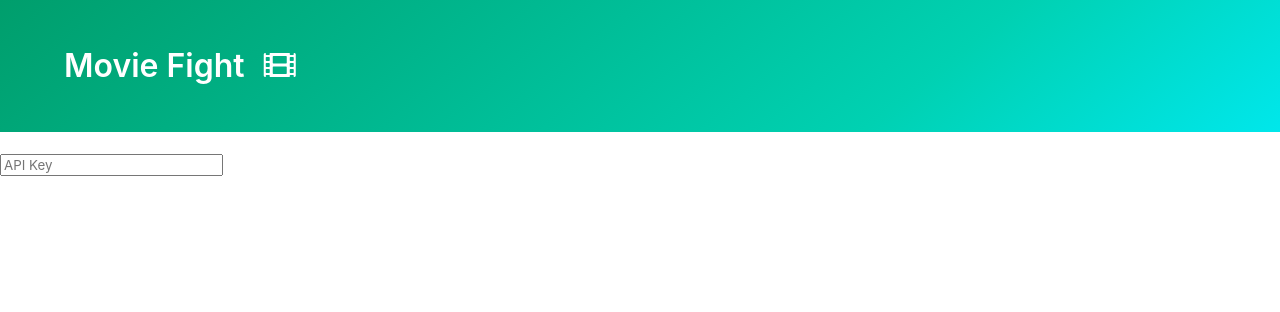
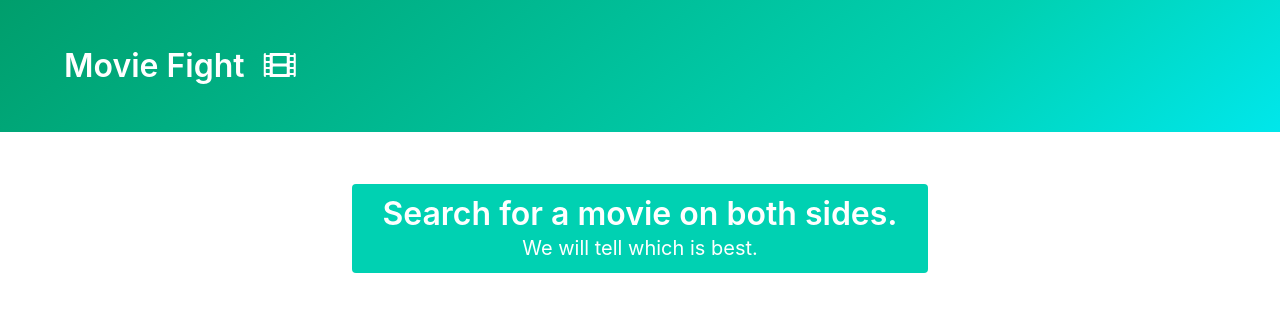
Before and after one commit to leetrent/javascript-bootcamp, a plain HTML site: page Movies/index.html in a window 1280 px wide. Drawn offline with nearby package versions, Linux system fonts and the light colour scheme.

Commit message:
Renders tutorial box

```diff
--- a/Movies/index.html
+++ b/Movies/index.html
@@ -25,16 +25,26 @@
         </div>
       </div>
     </section>
-    <div style="margin-bottom:20px;">
+    <!-- <div style="margin-bottom:20px;">
         <input type="text" id="apiKeyInput" placeholder="API Key">
-    </div>
+    </div> -->
     <div class="container">
-        <div class="autocomplete"></div>
-        <div id="summary"></div>
+        <div class="columns">
+          <div class="column">
+            <div id="left-autocomplete"></div>
+          </div>
+          <div class="column">
+            <div id="right-autocomplete"></div>
+          </div>
+        </div>
+        <div class="column is-half notification is-primary tutorial">
+          <h1 class="title">Search for a movie on both sides.</h1>
+          <p class="subtitle">We will tell which is best.</p>
+        </div>
     </div>
 
-    <script src="utils.js"></script>
+    <!-- <script src="utils.js"></script>
     <script src="autocomplete.js"></script>
-    <script src="index.js"></script>
+    <script src="index.js"></script> -->
   </body>
 </html>
```
